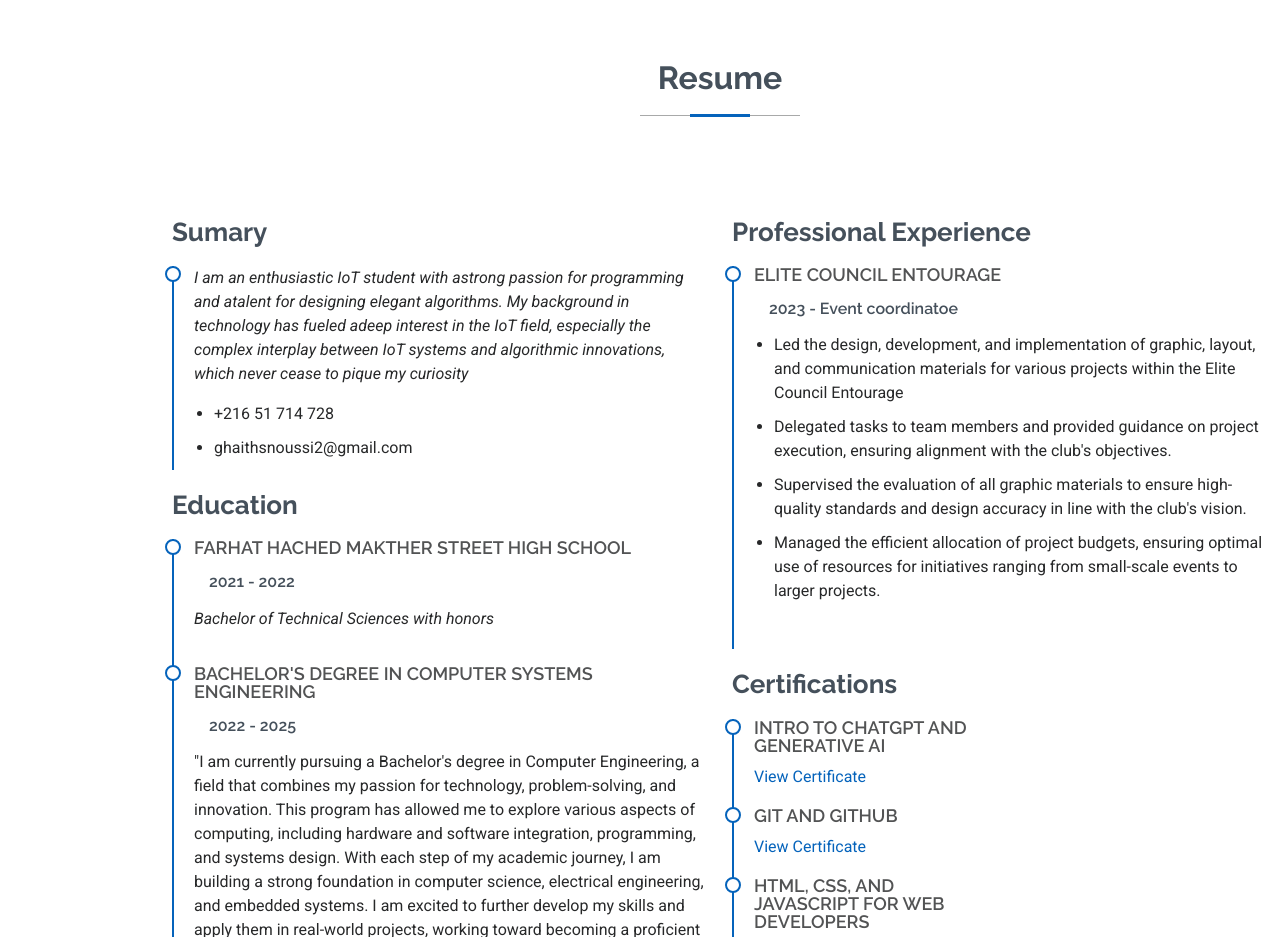
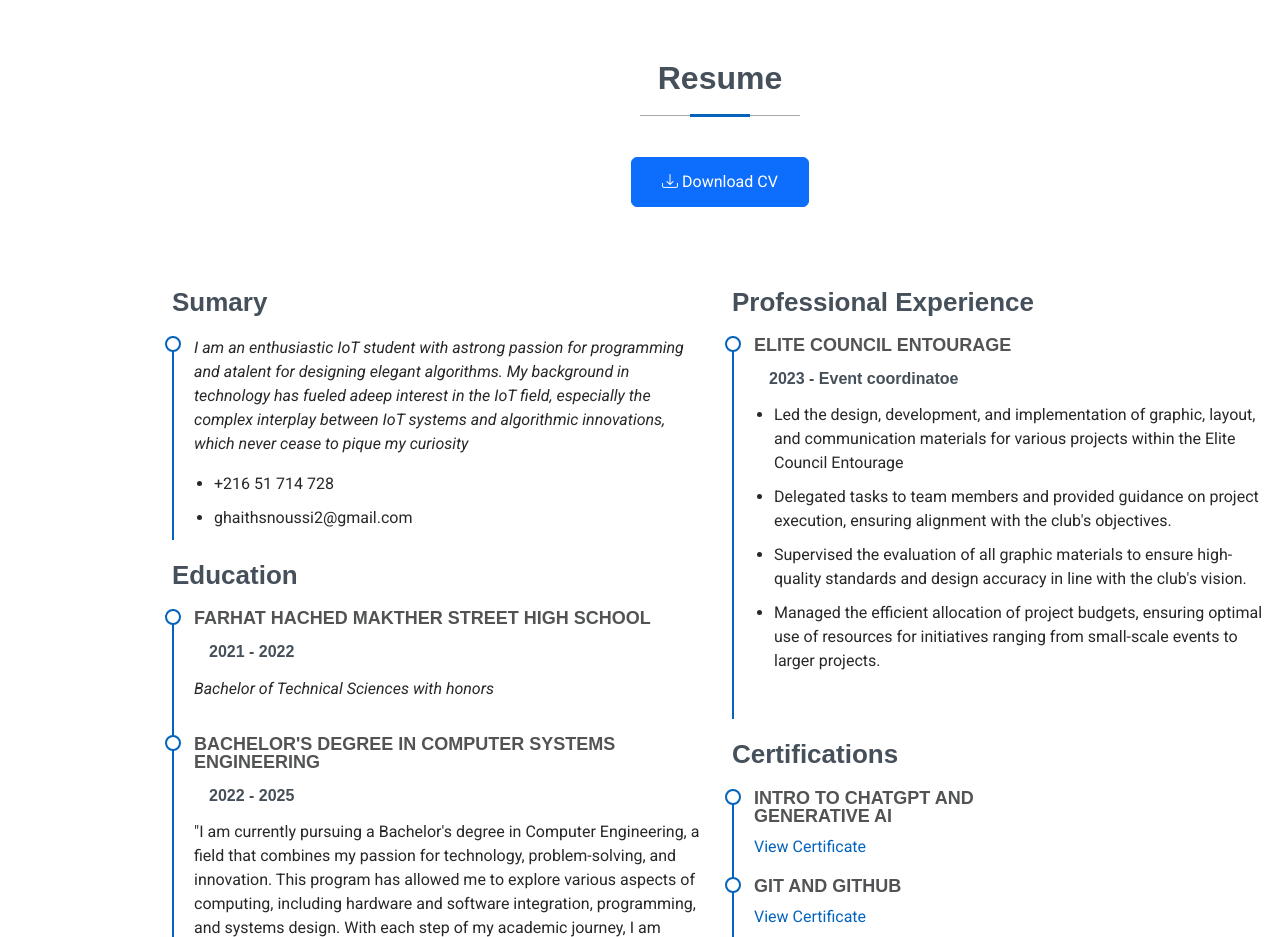
Before and after one commit to snoussighaith/Portfolio, a plain HTML site: page index.html in a window 1280 px wide. Shown: the part 2180-3117 px from the top of the page. Drawn offline with Linux system fonts and the light colour scheme; files whose address does not match are found by name.

Commit message:
add bottom fro downlad cv

```diff
--- a/index.html
+++ b/index.html
@@ -16,7 +16,7 @@
   <!-- Fonts -->
   <link href="https://fonts.googleapis.com" rel="preconnect">
   <link href="https://fonts.gstatic.com" rel="preconnect" crossorigin>
-  <link href="https://fonts.googleapis.com/css2?family=Roboto:ital,wght@0,100;0,300;0,400;0,500;0,700;0,900;1,100;1,300;1,400;1,500;1,700;1,900&family=Poppins:ital,wght@0,100;0,200;0,300;0,400;0,500;0,600;0,700;0,800;0,900;1,100;1,200;1,300;1,400;1,500;1,600;1,700;1,800;1,900&family=Raleway:ital,wght@0,100;0,200;0,300;0,400;0,500;0,600;0,700;0,800;0,900;1,100;1,200;1,300;1,400;1,500;1,600;1,700;1,800;1,900&display=swap" rel="stylesheet">
+  <link href="https://fonts.googleapis.com/css2?family=Roboto:ital,wght@0,100;0,300;0,400;0,500;0,700;0,900;1,100;1,300;1,400;1,500;1,700;1,900&family=Poppins:ital,wght@0,100;0,200;0,300;0,400;0,500;0,600;0,700;0,800;0,900;1,100;1,200;1,300;1,400;1,500;1,600;1,700;1,800;1,900&display=swap" rel="stylesheet">
 
   <!-- Vendor CSS Files -->
   <link href="assets/vendor/bootstrap/css/bootstrap.min.css" rel="stylesheet">
@@ -236,7 +236,11 @@
       <!-- Section Title -->
       <div class="container section-title" data-aos="fade-up">
         <h2>Resume</h2>
-
+        <div class="text-center">
+          <a href="assets/cv/ghaith.pdf" download class="btn btn-primary" style="margin-top: 20px; padding: 12px 30px; font-size: 16px;">
+            <i class="bi bi-download"></i> Download CV
+          </a>
+        </div>
       </div><!-- End Section Title -->
 
       <div class="container">
```
Also changed, not shown: 1 other file.
